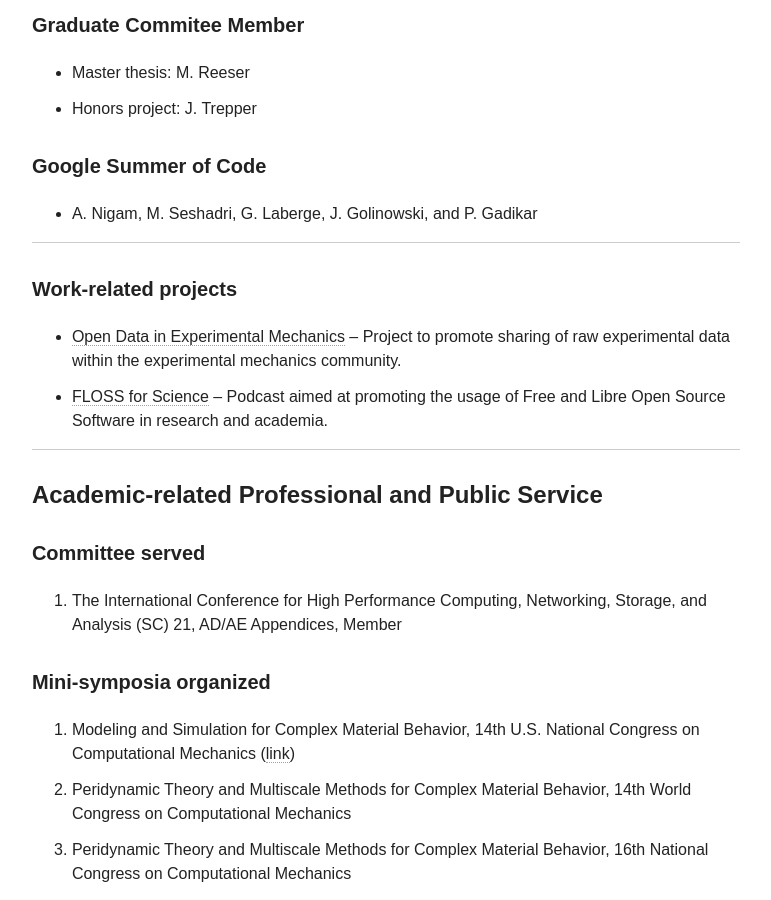
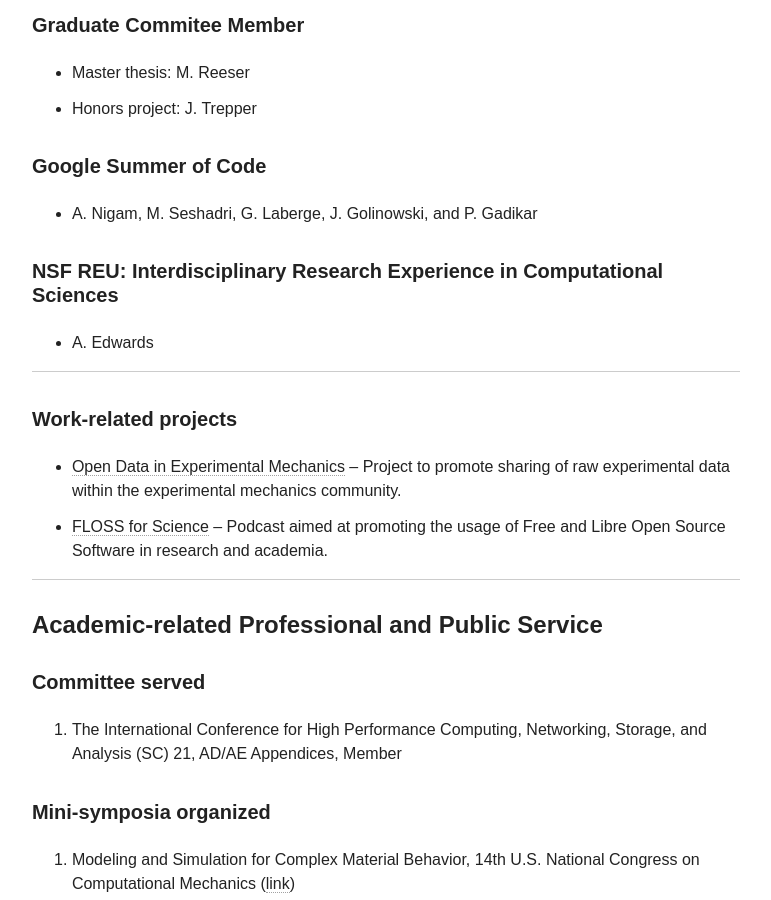
Before and after one commit to diehlpk/diehlpk.github.io, a Jekyll site: the page built from cv/index.md, in a window 1280 px wide and 900 px high, scrolled down 9394 px. Shown: the whole window, without its empty margins (254-1025 px from the left). Built offline with Jekyll 4.4.1, drawn with Linux system fonts in a browser that asks for light colours; nearby versions of some CDN libraries; some web fonts are replaced.

Commit message:
Add mentoring

```diff
--- a/cv/index.md
+++ b/cv/index.md
@@ -257,6 +257,10 @@ Also available as [PDF document]({{ site.url }}/assets/courses.pdf) with more de
 
 * A. Nigam, M. Seshadri, G. Laberge, J. Golinowski, and P. Gadikar
 
+##### NSF REU: Interdisciplinary Research Experience in Computational Sciences
+
+* A. Edwards
+
 ---
 
 ##### Work-related projects
```
